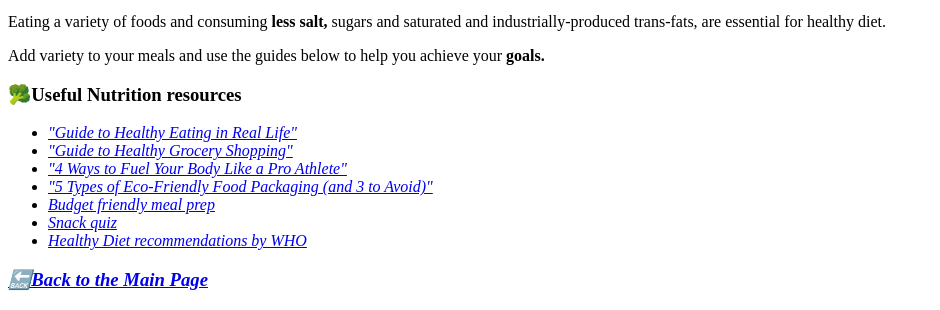
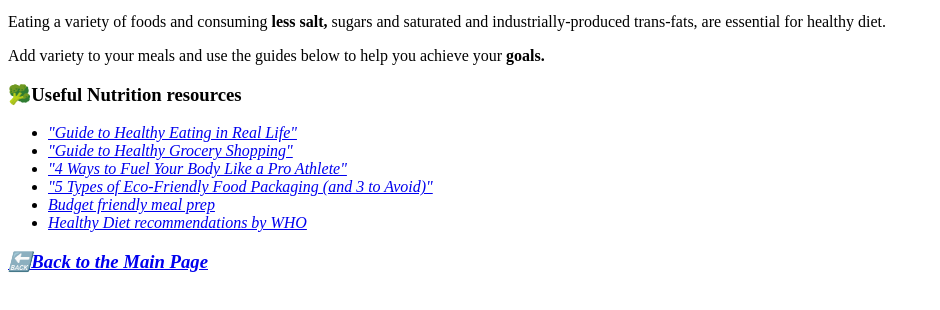
Before and after one commit to SofiiaClere/healthyLifestyle, a plain HTML site: page healthyEating.html in a window 1280 px wide. Shown: the part 572-882 px from the top of the page, without its empty margins (0-940 px from the left). Drawn offline with Linux system fonts and the light colour scheme.

Commit message:
Update healthyEating.html

```diff
--- a/healthyEating.html
+++ b/healthyEating.html
@@ -19,7 +19,6 @@
         <li><em><a href="https://www.healthline.com/health-news/food-fuel-your-body-like-athletes-111813" target="_blank">"4 Ways to Fuel Your Body Like a Pro Athlete"</a></em></li>
         <li><em><a href="https://www.healthline.com/nutrition/eco-friendly-food-packaging" target="_blank">"5 Types of Eco-Friendly Food Packaging (and 3 to Avoid)"</a></em></li>
         <li><em><a href="https://www.budgetbytes.com/category/extra-bytes/budget-friendly-meal-prep/" target="_blank">Budget friendly meal prep</a></em></li>
-        <li><em><a href="https://activation.healthline.com/assessment/assessment/pregnancy-snacks/prompt/1?v=1" target="_blank">Snack quiz</a></em></li>
         <li><em><a href="https://www.who.int/initiatives/behealthy/healthy-diet#:~:text=A%20healthy%20diet%20is%20essential,are%20essential%20for%20healthy%20diet." target="_blank">Healthy Diet recommendations by WHO</a></em></li>
     </ul>
     <h3><em> <a href="index.html">🔙Back to the Main Page</a></em></h3>
```
